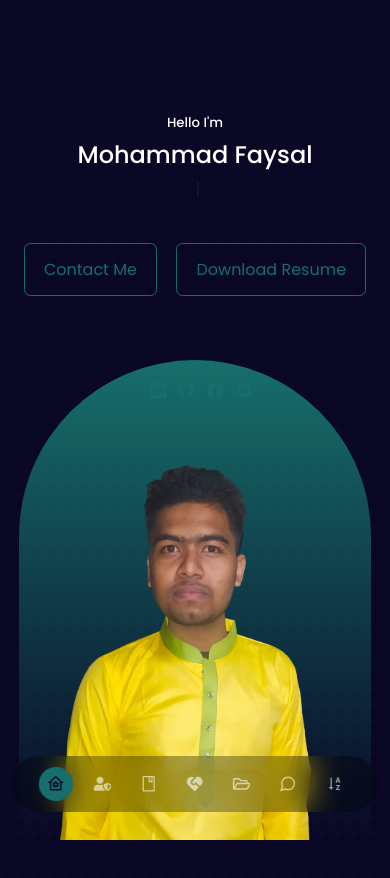
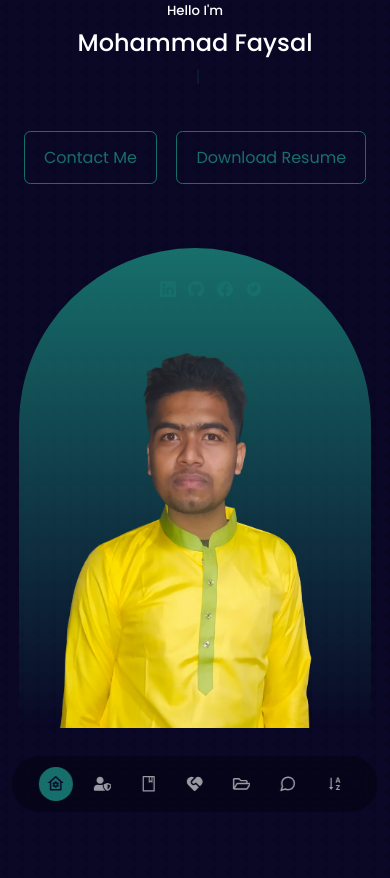
Before and after one commit to MohammadFaysal731/portfolio, a React (Create React App) app: page / in a window 390 px wide. Shown: the top 878 px of the page. Built offline with nearby package versions, Linux system fonts and the light colour scheme.

Commit message:
set banner

```diff
--- /dev/null
+++ b/src/components/Banner/Banner.css
@@ -0,0 +1,43 @@
+ .banner {
+     height: 100vh;
+     padding-bottom: 5rem;
+     /* overflow: hidden; */
+ }
+
+ .banner-container {
+     text-align: center;
+     height: 100%;
+     position: relative;
+ }
+
+ .me {
+     background: linear-gradient(var(--color-primary), transparent);
+     width: 22rem;
+     height: 30rem;
+     position: absolute;
+     left: calc(50% - 11rem);
+     /* left: 50%;
+    transform: translateX(-50%); */
+     margin-top: 4rem;
+     border-radius: 12rem 12rem 0 0;
+     overflow: hidden;
+     padding: 5rem 1.5rem 1.5rem 1.5rem;
+ }
+
+ /* --------------------- Media Queries For Table -------------------- */
+ /* @media screen and (max-width:1024px) {
+    header {
+        height: 100vh;
+    }
+} */
+
+ /* --------------------- Media Queries For Mobile -------------------- */
+ /* @media screen and (max-width:688px) {
+    header {
+        height: 100vh;
+    }
+
+    .contact {
+        display: none;
+    }
+} */
--- a/src/components/Header/Header.js
+++ b/src/components/Banner/Banner.js
@@ -1,17 +1,17 @@
 import React from 'react';
 import { useTypewriter, Cursor } from 'react-simple-typewriter'
 import Resume from '../Resume/Resume';
-import HeaderSocials from '../HeaderSocials/HeaderSocials';
+import HeaderSocials from '../BannerSocials/BannerSocials';
 import ME from '../../images/assets/me.png'
-import './Header.css';
-const Header = () => {
+import './Banner.css';
+const Banner = () => {
     const { text } = useTypewriter({
         words: ['Front-End Developer', 'Web Developer', 'React Developer', 'Meran Stack Developer',],
         loop: {}
     })
     return (
-        <header >
-            <div className="container header-container">
+        <section className='banner'>
+            <div className="container banner-container">
                 <h5
                     data-aos="fade-down"
                     data-aos-delay="50"
@@ -31,6 +31,7 @@ const Header = () => {
                     data-aos-easing="ease-in-out"
                     style={{ color: '#176F6B', fontSize: '1rem' }}>{text}<Cursor></Cursor></h5>
                 <Resume></Resume>
+                <HeaderSocials></HeaderSocials>
                 <div
                     data-aos="zoom-in"
                     data-aos-delay="2500"
@@ -39,11 +40,10 @@ const Header = () => {
                     className="me">
                     <img src={ME} alt="" />
                 </div>
-                <HeaderSocials></HeaderSocials>
             </div>
-        </header >
+        </section >
         //  <SiChainlink></SiChainlink>
     );
 };
 
-export default Header;
+export default Banner;
--- a/src/components/HeaderSocials/HeaderSocials.css
+++ b/src/components/BannerSocials/BannerSocials.css
@@ -1,23 +1,23 @@
-.header-socials {
+.banner-socials {
     display: flex;
     flex-direction: column;
     align-items: center;
     gap: 0.8rem;
     position: absolute;
     left: 0;
-    bottom: 3rem;
+    bottom: 9rem;
 }
 
 /* --------------------- Media Queries For Mobile -------------------- */
 @media screen and (max-width:600px) {
-    .header-socials {
+    .banner-socials {
         display: flex;
         flex-direction: row;
         align-items: center;
         gap: 0.8rem;
         position: absolute;
-        top: -170px;
-        left: 130px;
+        top: -180px;
+        left: 140px;
         bottom: 0;
     }
 }
--- a/src/components/HeaderSocials/HeaderSocials.js
+++ b/src/components/BannerSocials/BannerSocials.js
@@ -1,7 +1,7 @@
 import React from 'react';
 import { AiFillTwitterCircle } from 'react-icons/ai';
 import { BsLinkedin, BsGithub, BsFacebook } from 'react-icons/bs';
-import './HeaderSocials.css';
+import './BannerSocials.css';
 const HeaderSocials = () => {
     return (
         <div
@@ -9,7 +9,7 @@ const HeaderSocials = () => {
             data-aos-delay="2500"
             data-aos-duration="3000"
             data-aos-easing="ease-in-out"
-            className='header-socials'>
+            className='banner-socials'>
             <a href="https://linkedin.com" target="_blank"><BsLinkedin></BsLinkedin></a>
             <a href="https://github.com" target="_blank"><BsGithub></BsGithub></a>
             <a href="https://www.facebook.com" target="_blank"><BsFacebook></BsFacebook></a>
--- a/src/components/Header/Header.css
+++ /dev/null
@@ -1,43 +0,0 @@
-header {
-    height: 100vh;
-    padding-top: 7rem;
-    overflow: hidden;
-}
-
-.header-container {
-    text-align: center;
-    height: 100%;
-    position: relative;
-}
-
-.me {
-    background: linear-gradient(var(--color-primary), transparent);
-    width: 22rem;
-    height: 30rem;
-    position: absolute;
-    left: calc(50% - 11rem);
-    /* left: 50%;
-    transform: translateX(-50%); */
-    margin-top: 4rem;
-    border-radius: 12rem 12rem 0 0;
-    overflow: hidden;
-    padding: 5rem 1.5rem 1.5rem 1.5rem;
-}
-
-/* --------------------- Media Queries For Table -------------------- */
-@media screen and (max-width:1024px) {
-    header {
-        height: 100vh;
-    }
-}
-
-/* --------------------- Media Queries For Mobile -------------------- */
-@media screen and (max-width:688px) {
-    header {
-        height: 100vh;
-    }
-
-    .contact {
-        display: none;
-    }
-}
--- a/src/components/Home/Home.js
+++ b/src/components/Home/Home.js
@@ -6,11 +6,11 @@ import SectionNavigation from '../SectionNavigation/SectionNavigation';
 import Projects from '../Projects/Projects';
 import Services from '../Services/Services';
 import './Home.css';
-import Header from '../Header/Header';
+import Banner from '../Banner/Banner';
 const Home = () => {
     return (
         <div>
-            <Header></Header>
+            <Banner></Banner>
             <SectionNavigation></SectionNavigation>
             <About></About>
             <Experience></Experience>
```
